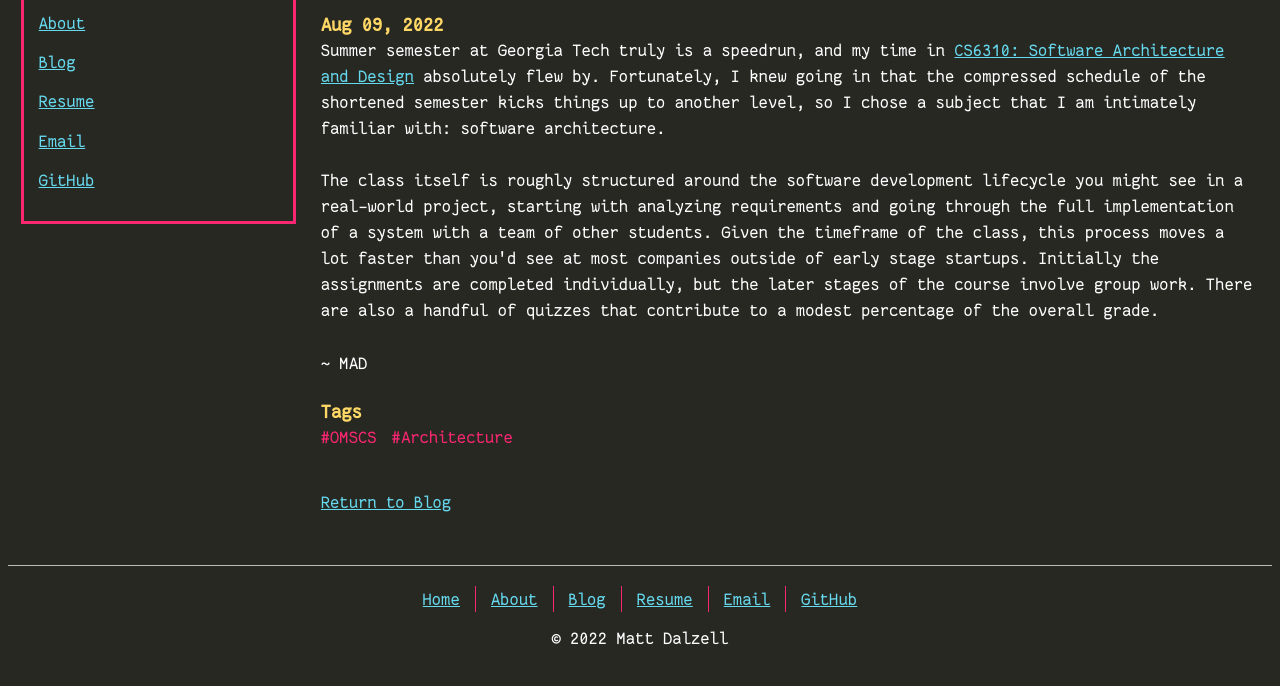
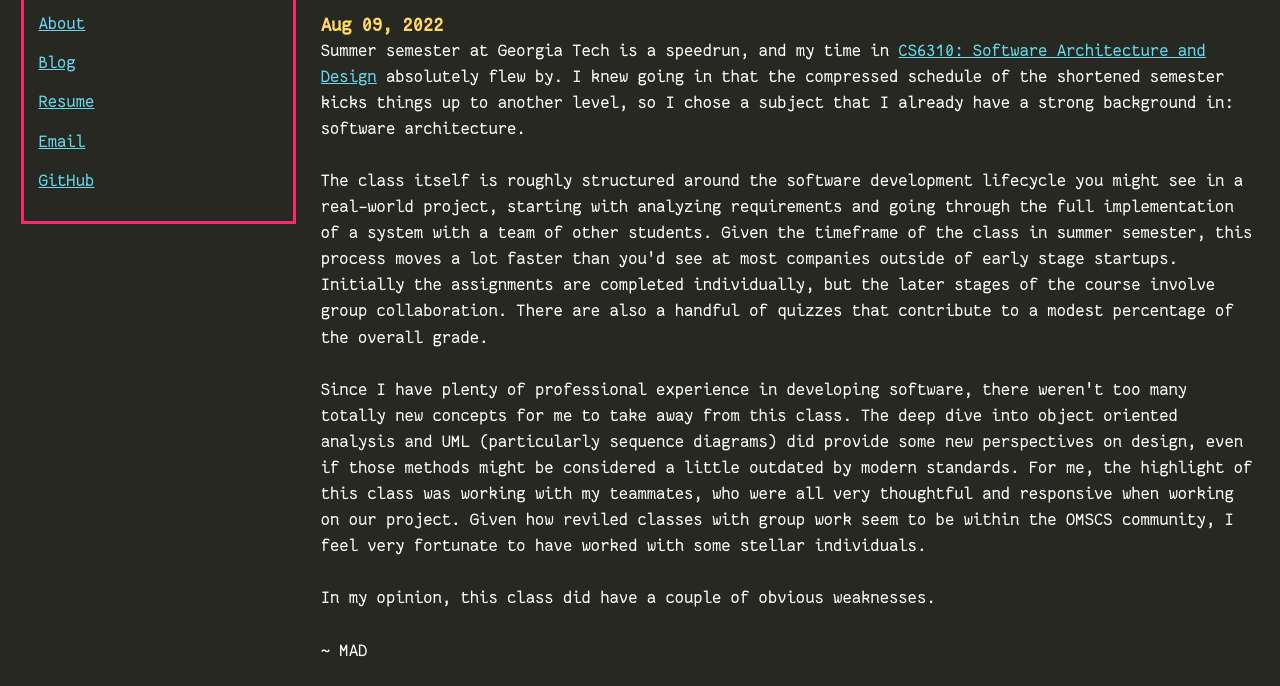
Before and after one commit to mdalzell/mattdalzell.com, a Gatsby site: page /blog/omscs-review-software-architecture-and-design/ in a window 1280 px wide. Shown: the part 75-761 px from the top of the page. Built offline with nearby package versions, Linux system fonts and the light colour scheme; Gatsby itself is replaced by a stand-in of ours.

Commit message:
Update Blog “omscs-review-software-architecture-and-design”

```diff
--- a/src/blog/omscs-review-software-architecture-and-design.md
+++ b/src/blog/omscs-review-software-architecture-and-design.md
@@ -7,6 +7,10 @@ tags:
   - Architecture
 draft: true
 ---
-Summer semester at Georgia Tech truly is a speedrun, and my time in [CS6310: Software Architecture and Design](https://omscs.gatech.edu/cs-6310-software-architecture-design) absolutely flew by. Fortunately, I knew going in that the compressed schedule of the shortened semester kicks things up to another level, so I chose a subject that I am intimately familiar with: software architecture.
+Summer semester at Georgia Tech is a speedrun, and my time in [CS6310: Software Architecture and Design](https://omscs.gatech.edu/cs-6310-software-architecture-design) absolutely flew by. I knew going in that the compressed schedule of the shortened semester kicks things up to another level, so I chose a subject that I already have a strong background in: software architecture.
 
-The class itself is roughly structured around the software development lifecycle you might see in a real-world project, starting with analyzing requirements and going through the full implementation of a system with a team of other students. Given the timeframe of the class, this process moves a lot faster than you'd see at most companies outside of early stage startups. Initially the assignments are completed individually, but the later stages of the course involve group work. There are also a handful of quizzes that contribute to a modest percentage of the overall grade.
+The class itself is roughly structured around the software development lifecycle you might see in a real-world project, starting with analyzing requirements and going through the full implementation of a system with a team of other students. Given the timeframe of the class in summer semester, this process moves a lot faster than you'd see at most companies outside of early stage startups. Initially the assignments are completed individually, but the later stages of the course involve group collaboration. There are also a handful of quizzes that contribute to a modest percentage of the overall grade.
+
+Since I have plenty of professional experience in developing software, there weren't too many totally new concepts for me to take away from this class. The deep dive into object oriented analysis and UML (particularly sequence diagrams) did provide some new perspectives on design, even if those methods might be considered a little outdated by modern standards. For me, the highlight of this class was working with my teammates, who were all very thoughtful and responsive when working on our project. Given how reviled classes with group work seem to be within the OMSCS community, I feel very fortunate to have worked with some stellar individuals.
+
+In my opinion, this class did have a couple of obvious weaknesses.
```
